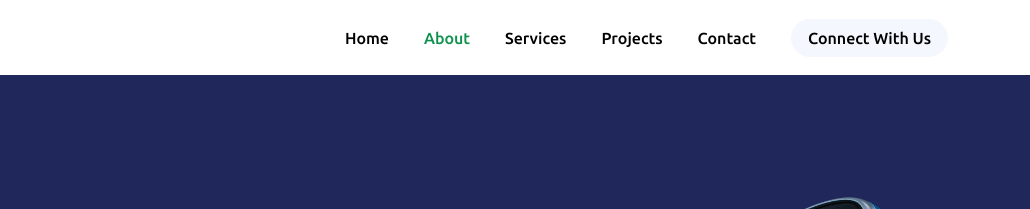
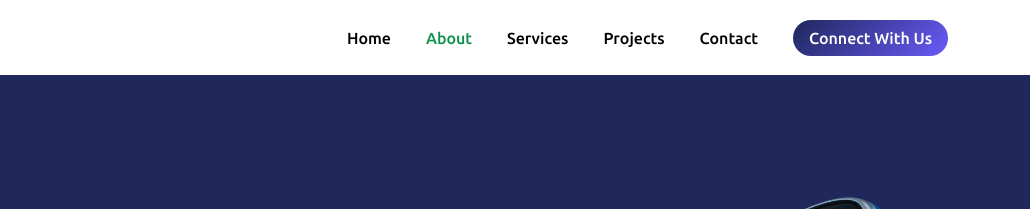
Before and after one commit to Patternscompany/Innochase, a plain HTML site: page about.html in a window 1280 px wide. Shown: the top 209 px of the page, 250-1280 px from the left. Drawn offline with nearby package versions, Linux system fonts and the light colour scheme.

Commit message:
header button chnaged

```diff
--- a/about.html
+++ b/about.html
@@ -61,7 +61,7 @@
                         <a href="project.html" class="nav-item nav-link">Projects</a>
                         <a href="contact.html" class="nav-item nav-link">Contact</a>
                     </div>
-                    <a href="#" class="btn btn-light rounded-pill px-3 d-none d-lg-block">Connect With Us</a>
+                    <a href="#" class="btn btn-primary rounded-pill px-3 d-none d-lg-block">Connect With Us</a>
                 </div>
             </nav>
         </div>
```
Also changed, not shown: contact.html (+1 -1 lines), project.html (+1 -1 lines), service.html (+1 -1 lines).
